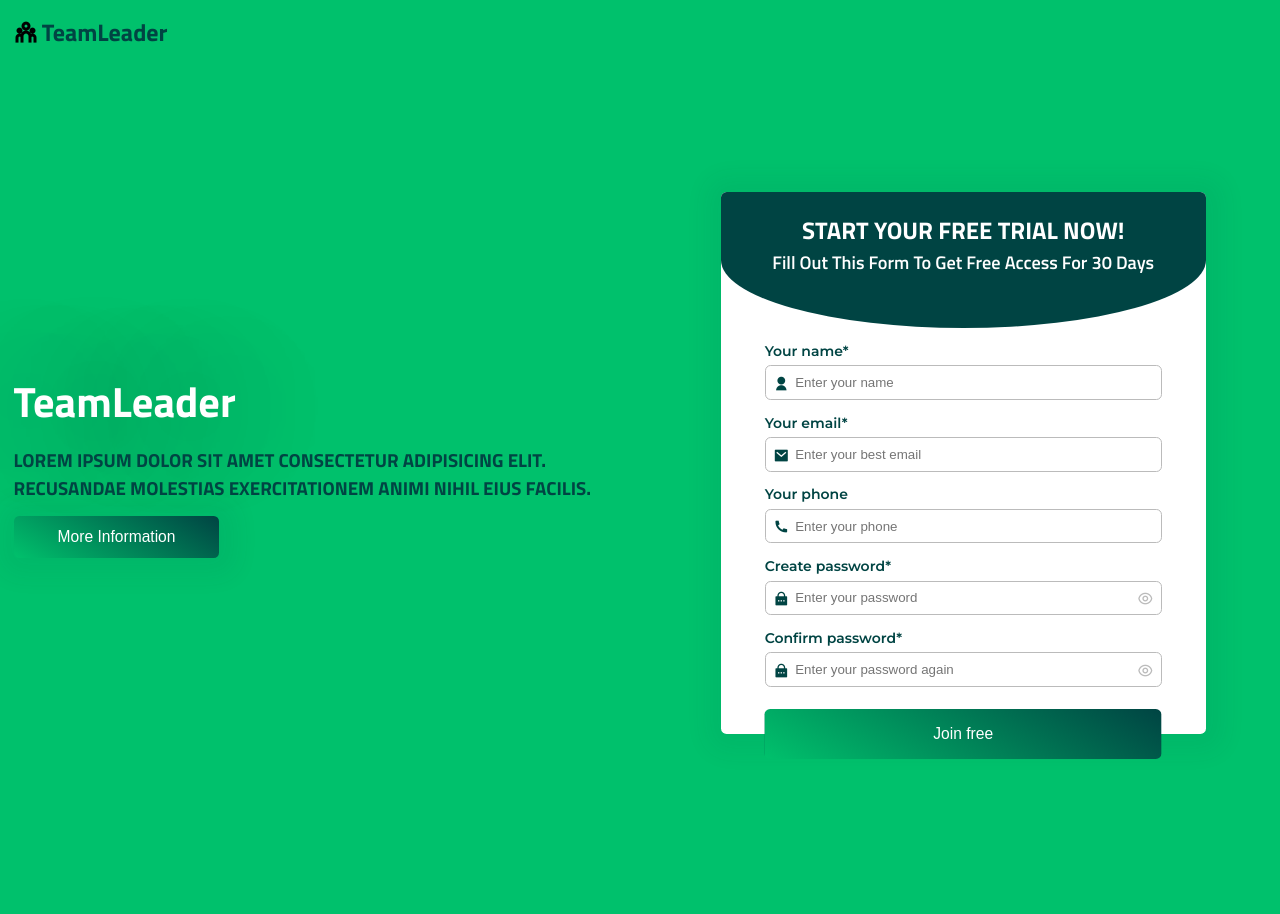
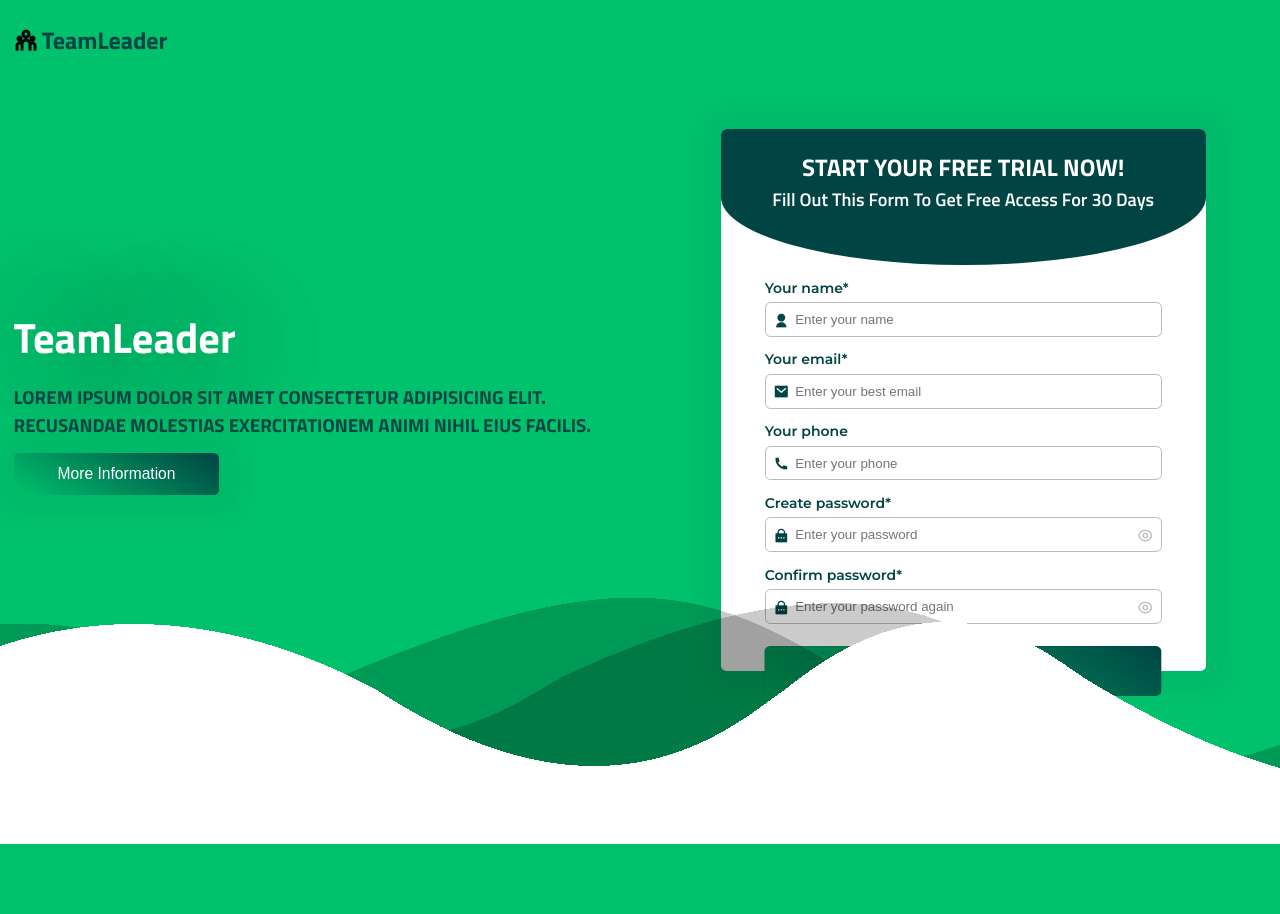
Before and after one commit to adrjmiranda/register-page-design, a website built with webpack: page public/index.html in a window 1280 px wide. Shown: the top 914 px of the page. After the commit the page ends 844 px from the top, so only its background shows below. Built offline with nearby package versions, Linux system fonts and the light colour scheme.

Commit message:
style: created wave decorative picture style

```diff
--- a/public/assets/css/style.css
+++ b/public/assets/css/style.css
@@ -67,6 +67,7 @@ body {
 	color: var(--white-color-00);
 	background-color: var(--primary-color);
 	font-family: var(--text-ff);
+	position: relative;
 }
 
 :is(h1, h2, h3, h4, h5, h6) {
@@ -145,10 +146,17 @@ i {
 
 /***************** REGISTER *******************/
 /***************** NAVBAR *******************/
+#navbar {
+	position: absolute;
+	width: 100%;
+	top: 0;
+	left: 0;
+}
+
 .navbar-content {
 	display: flex;
 	align-items: center;
-	padding-block: 0.85rem;
+	height: 80px;
 }
 
 /***************** FORM *******************/
@@ -311,7 +319,20 @@ i {
 /************** End of REGISTER ***************/
 
 /***************** IMAGE WAVE *******************/
-/* TODO: Create IMAGE WAVE style */
+#image-wave {
+	position: absolute;
+	bottom: 250px;
+	left: 0;
+}
+
+#image-wave img {
+	position: absolute;
+}
+
+#image-wave img:nth-child(1),
+#image-wave img:nth-child(2) {
+	opacity: 0.2;
+}
 /************** End of IMAGE WAVE ***************/
 
 /***************** RESPONSIVENESS *******************/
```
